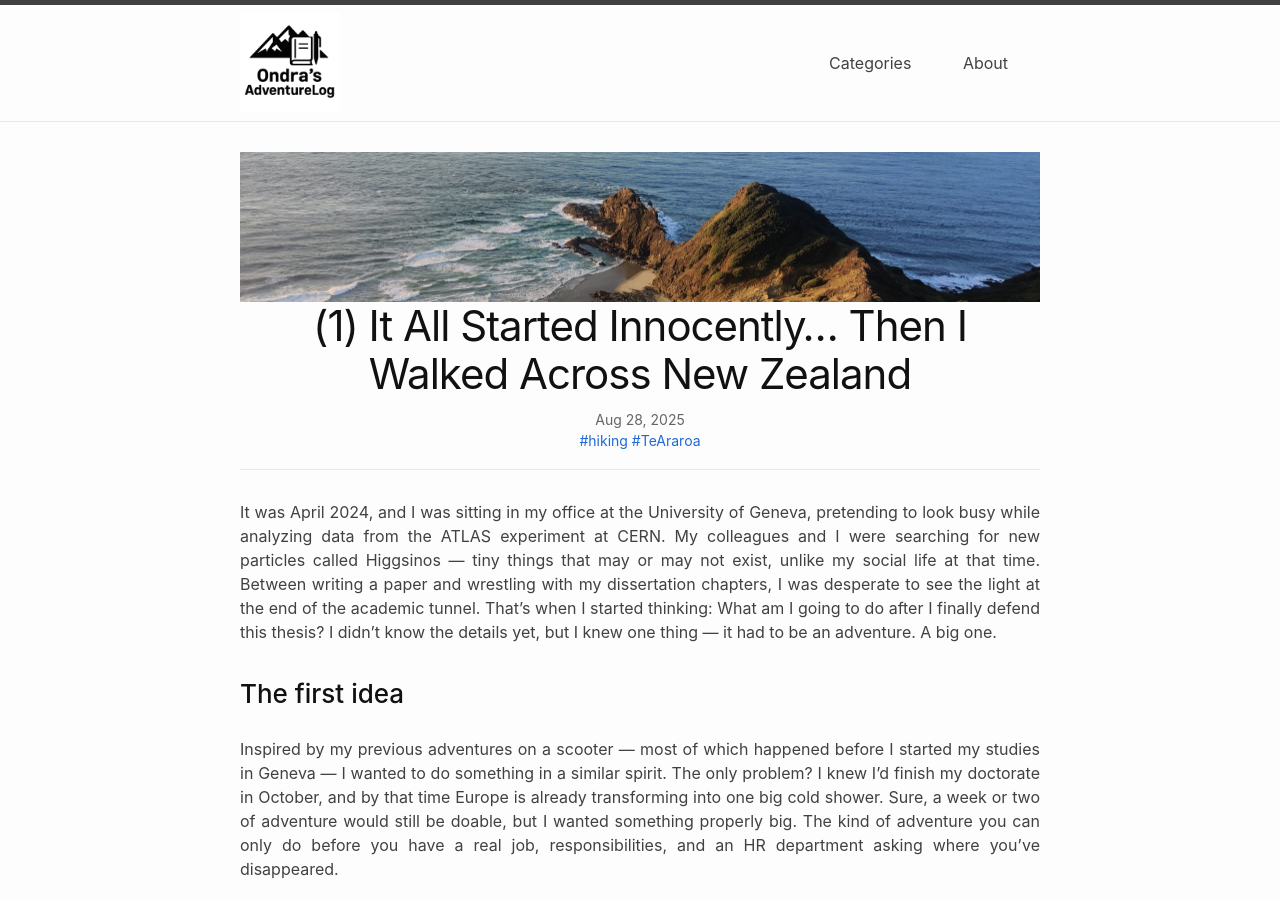
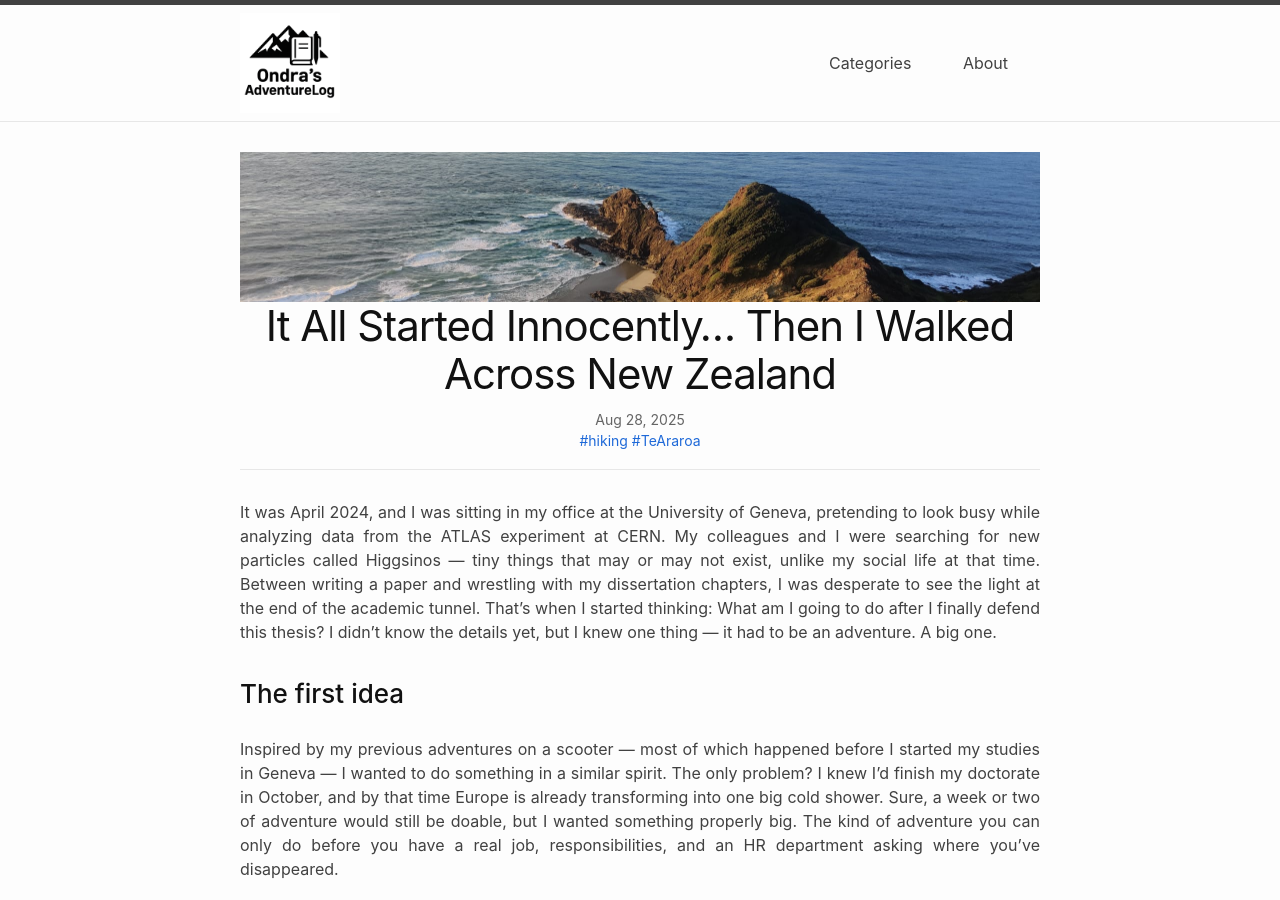
Before and after one commit to otheiner/blog, a Jekyll site: the page built from _posts/2025-08-28-TA_the_idea.md, in a window 1280 px wide and 900 px high. Built offline with Jekyll 4.4.1, drawn with Linux system fonts in a browser that asks for light colours.

Commit message:
Removing numbers from article titles.

```diff
--- a/_posts/2025-08-28-TA_the_idea.md
+++ b/_posts/2025-08-28-TA_the_idea.md
@@ -1,6 +1,6 @@
 ---
 layout: post
-title: (1) It All Started Innocently… Then I Walked Across New Zealand
+title: It All Started Innocently… Then I Walked Across New Zealand
 tags: hiking TeAraroa
 image_preview: /assets/images/TA/spirit_tree.jpeg
 image_heading: /assets/images/TA/spirit_tree.jpeg
```
Also changed, not shown: _posts/2025-08-29-TA_preparation.md (+1 -1 lines), _posts/2025-08-30-TA_gear_list.md (+1 -1 lines), _posts/2025-10-07-TA_part1.md (+1 -1 lines), _posts/2025-10-15-TA_part2.md (+1 -1 lines), _posts/2025-10-21-TA_part3.md (+1 -1 lines).
